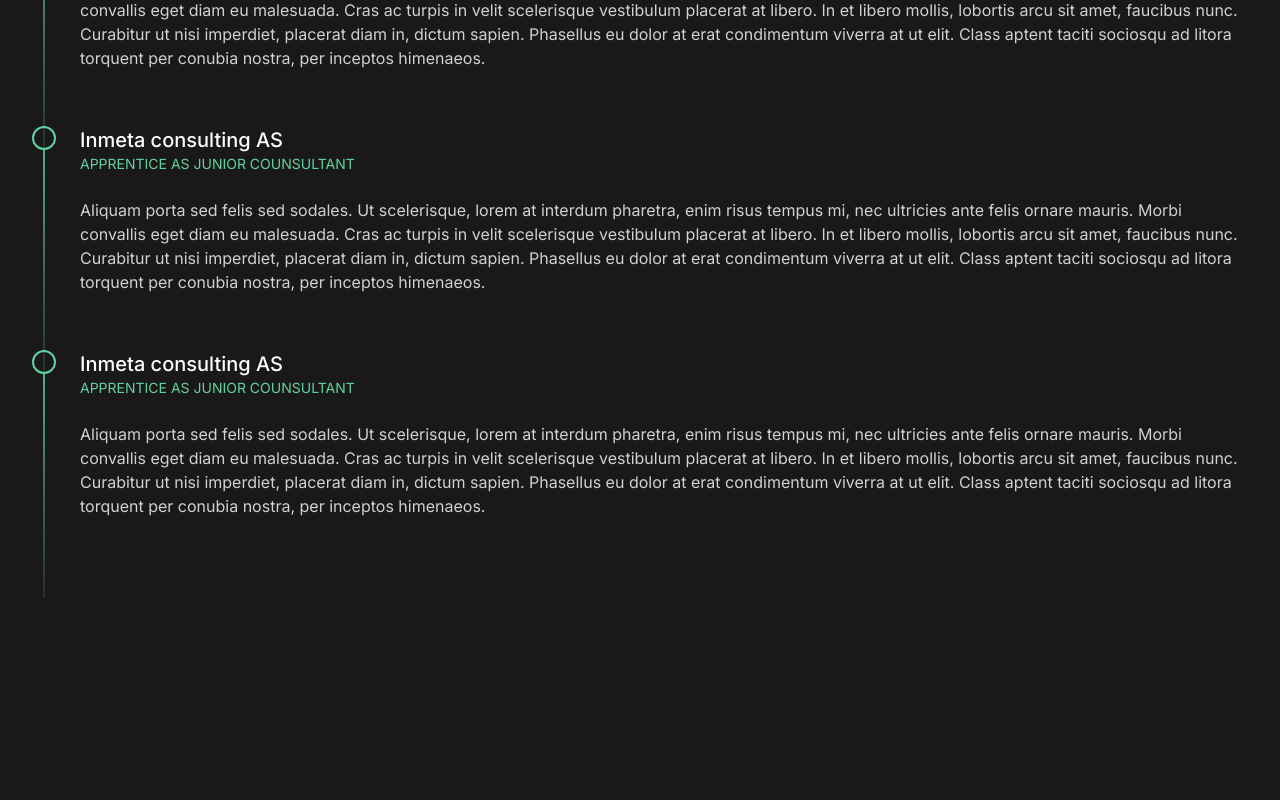
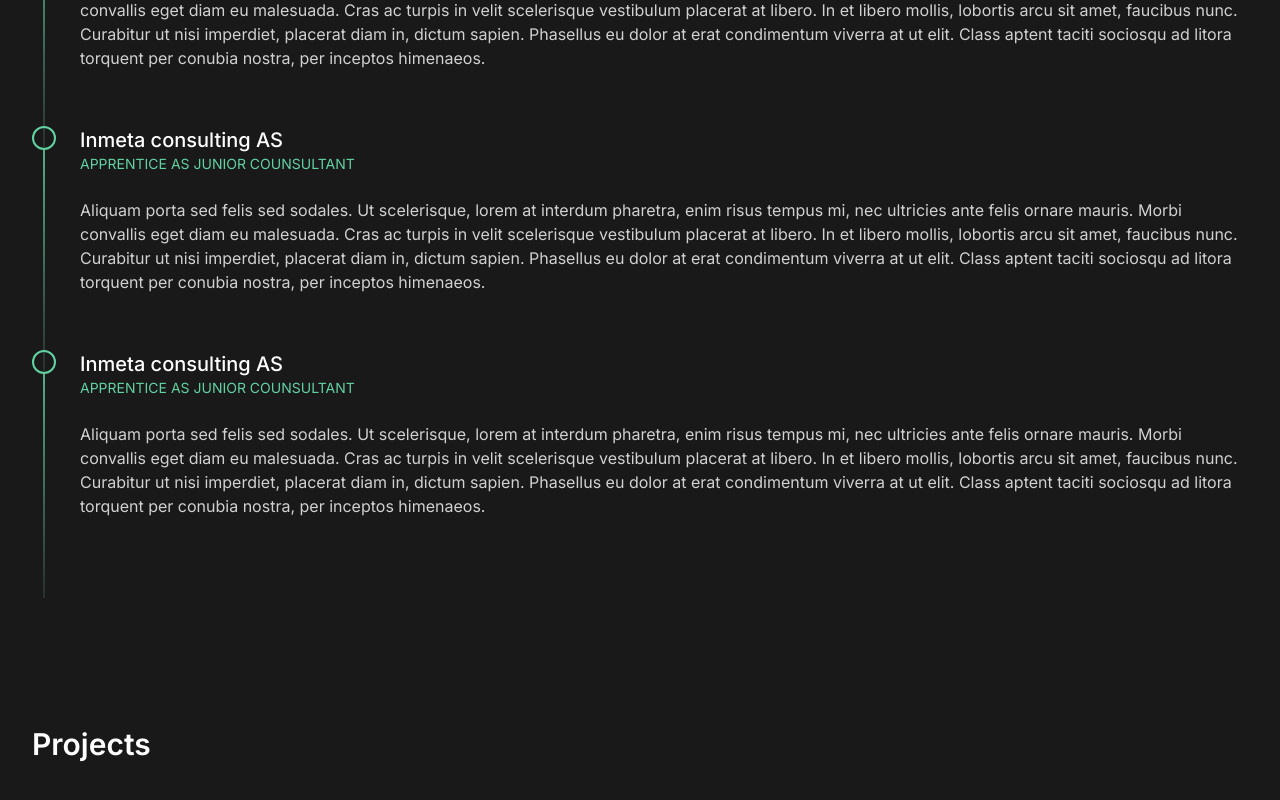
Before and after one commit to NotLimey/my-portfolio, a Next.js app: page / in a window 1280 px wide. Shown: the part 1700-2500 px from the top of the page. Before the commit the page ends 2394 px from the top, so only its background shows below. Built offline with nearby package versions, Linux system fonts and the light colour scheme.

Commit message:
Projectssection

```diff
--- /dev/null
+++ b/common/components/sections/ProjectsSection.tsx
@@ -0,0 +1,13 @@
+import Container from '../layout/Container';
+
+const ProjectsSection = () => {
+    return (
+        <Container className="pt-8 pb-24">
+            <h2 className="text-xl sm:text-2xl md:text-3xl font-semibold">
+                Projects
+            </h2>
+        </Container>
+    );
+};
+
+export default ProjectsSection;
--- a/pages/index.tsx
+++ b/pages/index.tsx
@@ -3,6 +3,7 @@
 import Image from 'next/image';
 import AboutSection from '../common/components/sections/AboutSection';
 import ExperienceSection from '../common/components/sections/ExperienceSection';
+import ProjectsSection from '../common/components/sections/ProjectsSection';
 import WelcomeSection from '../common/components/sections/WelcomeSection';
 import useMousePosition from '../common/hooks/useMousePosition';
 
@@ -12,6 +13,7 @@
             <WelcomeSection />
             <AboutSection />
             <ExperienceSection />
+            <ProjectsSection />
         </div>
     );
 };
```
